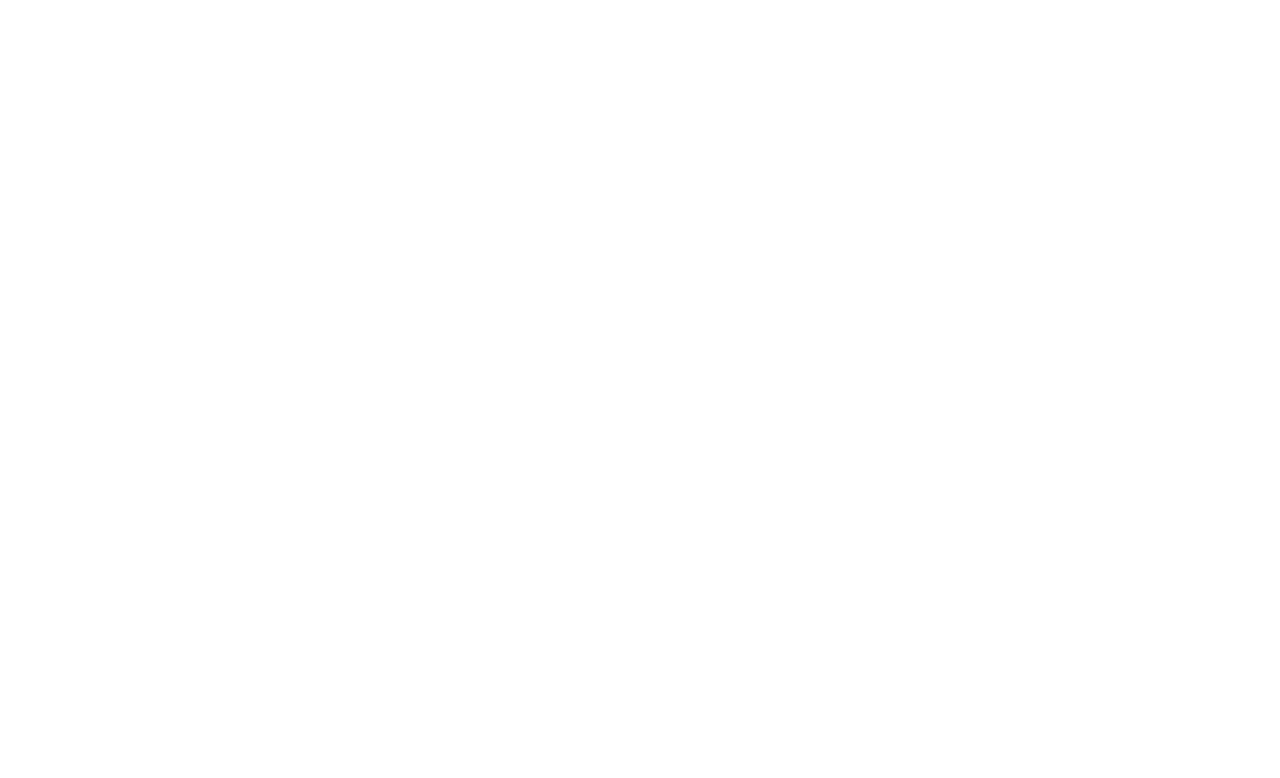
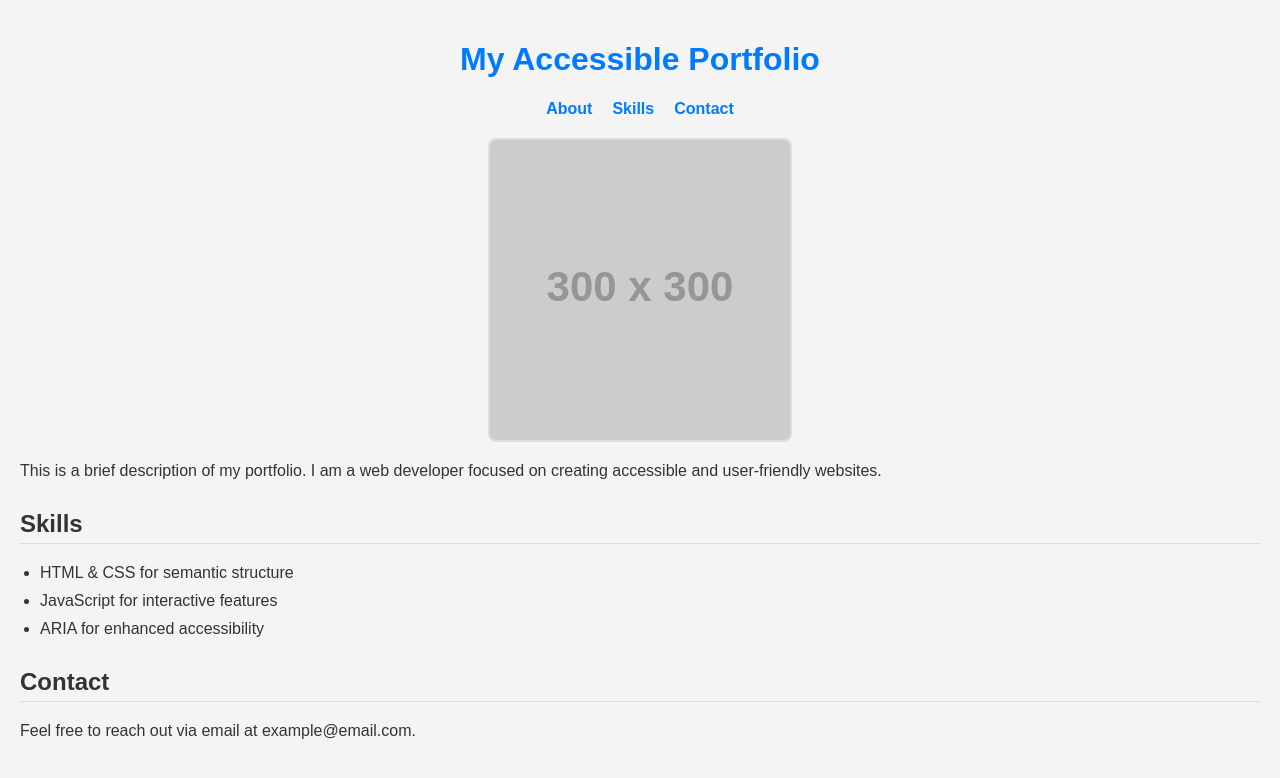
Before and after one commit to acciojob/accessible-portfolio-zapshooter, a website: page main.html in a window 1280 px wide. Drawn offline with Linux system fonts and the light colour scheme; placeholder pictures from the web are drawn by us.

Commit message:
created a submission

```diff
--- a/main.html
+++ b/main.html
@@ -1,16 +1,42 @@
 <!DOCTYPE html>
+<html lang="en">
+<head>
+    <meta charset="UTF-8">
+    <meta name="viewport" content="width=device-width, initial-scale=1.0">
+    <title>Accessible Portfolio</title>
+    <link rel="stylesheet" href="styles.css">
+</head>
+<body>
+    <header role="banner">
+        <h1 role="heading">My Accessible Portfolio</h1>
+        <nav role="navigation">
+            <ul>
+                <li><a href="#about">About</a></li>
+                <li><a href="#skills">Skills</a></li>
+                <li><a href="#contact">Contact</a></li>
+            </ul>
+        </nav>
+    </header>
 
-<html>
+    <main>
+        <section id="about">
+            <img src="https://via.placeholder.com/300" alt="Profile picture of the portfolio owner" role="img">
+            <p>This is a brief description of my portfolio. I am a web developer focused on creating accessible and user-friendly websites.</p>
+        </section>
 
-<head>
-	<link rel="stylesheet" href="styles.css">
-</head>
+        <section id="skills">
+            <h2>Skills</h2>
+            <ul role="list">
+                <li role="listitem">HTML & CSS for semantic structure</li>
+                <li role="listitem">JavaScript for interactive features</li>
+                <li role="listitem">ARIA for enhanced accessibility</li>
+            </ul>
+        </section>
 
-<body>
-	<!-- the entire body must be written by student -->
-    <script type="text/javascript" src="./script.js">
-</script>
-
+        <section id="contact">
+            <h2>Contact</h2>
+            <p>Feel free to reach out via email at example@email.com.</p>
+        </section>
+    </main>
 </body>
-
 </html>
--- a/styles.css
+++ b/styles.css
@@ -1,2 +1,68 @@
+body {
+    font-family: Arial, sans-serif;
+    margin: 0;
+    padding: 20px;
+    background-color: #f4f4f4;
+    color: #333;
+}
 
-/* Your CSS Code here. */
+header {
+    text-align: center;
+    margin-bottom: 20px;
+}
+
+h1 {
+    color: #007bff;
+}
+
+nav ul {
+    list-style: none;
+    padding: 0;
+    display: flex;
+    justify-content: center;
+    gap: 20px;
+}
+
+nav a {
+    text-decoration: none;
+    color: #007bff;
+    font-weight: bold;
+}
+
+img {
+    max-width: 100%;
+    height: auto;
+    display: block;
+    margin: 0 auto 20px;
+    border: 2px solid #ddd;
+    border-radius: 8px;
+}
+
+section {
+    margin-bottom: 30px;
+}
+
+h2 {
+    color: #333;
+    border-bottom: 1px solid #ddd;
+    padding-bottom: 5px;
+}
+
+ul[role="list"] {
+    padding-left: 20px;
+}
+
+li[role="listitem"] {
+    margin-bottom: 10px;
+}
+
+/* Responsive Design */
+@media (max-width: 600px) {
+    body {
+        padding: 10px;
+    }
+    nav ul {
+        flex-direction: column;
+        gap: 10px;
+    }
+}
```
